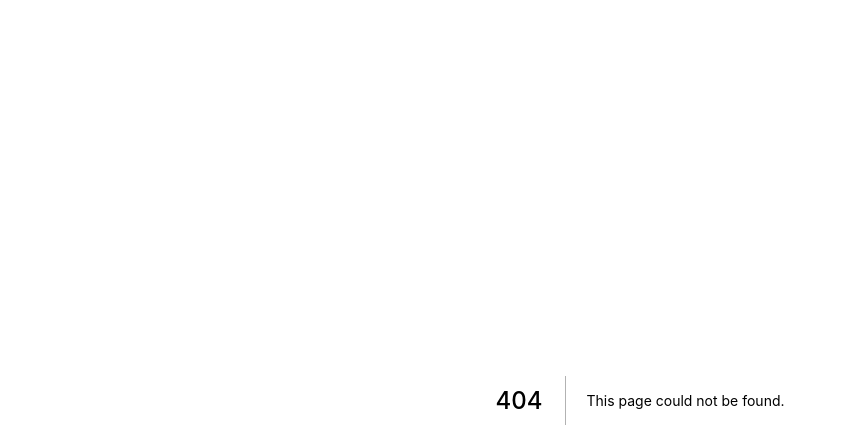
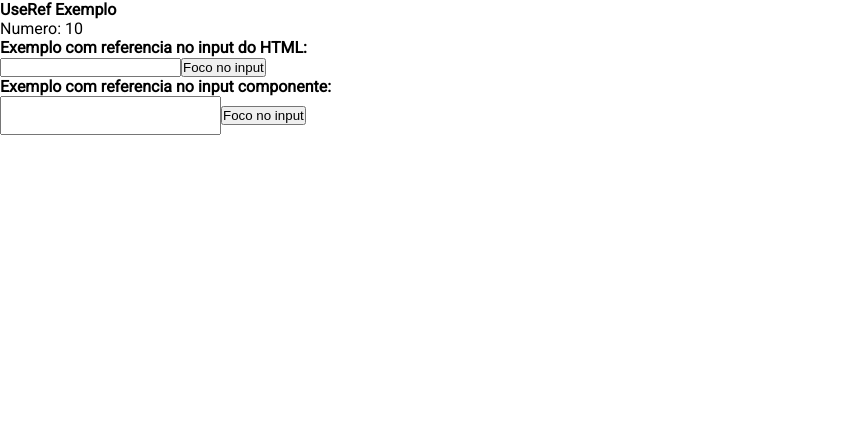
Before and after one commit to Ryanluc7reis/growth-reactjs-revisao, a Next.js app: page /useref in a window 1280 px wide. Before the commit this address had no page. Shown: the top 448 px of the page, without its empty margins (0-847 px from the left). Built offline with nearby package versions, Linux system fonts and the light colour scheme.

Commit message:
Criado exemplo com useRef

```diff
--- /dev/null
+++ b/pages/useref.jsx
@@ -0,0 +1,30 @@
+import { useRef } from 'react'
+import Input from '../src/components/input/input'
+
+export default function UseRefPage() {
+  const numero = useRef(10)
+  const inputRef = useRef(null)
+  const componentInputRef = useRef(null)
+
+  const handleButtonFocus = () => {
+    inputRef.current.focus()
+  }
+  return (
+    <>
+      <div>
+        <h4>UseRef Exemplo</h4>
+        <p>Numero: {numero.current}</p>
+      </div>
+      <div>
+        <h4>Exemplo com referencia no input do HTML:</h4>
+        <input type="text" ref={inputRef} />
+        <button onClick={handleButtonFocus}>Foco no input</button>
+      </div>
+      <div>
+        <h4>Exemplo com referencia no input componente:</h4>
+        <Input type="text" ref={componentInputRef} />
+        <button onClick={() => componentInputRef.current.focus()}>Foco no input</button>
+      </div>
+    </>
+  )
+}
--- a/src/components/input/input.jsx
+++ b/src/components/input/input.jsx
@@ -1,8 +1,13 @@
+import { forwardRef } from 'react'
 import styled from 'styled-components'
 
 const StyledInput = styled.input`
   padding: 10px 20px;
 `
-export default function Input(props) {
-  return <StyledInput {...props} />
-}
+
+const Input = forwardRef((props, ref) => {
+  return <StyledInput {...props} ref={ref} />
+})
+Input.displayName = 'Input'
+export default Input
+// 'forwardRef' serve para habilitar um componente conseguir utilizar o useRef.
```
